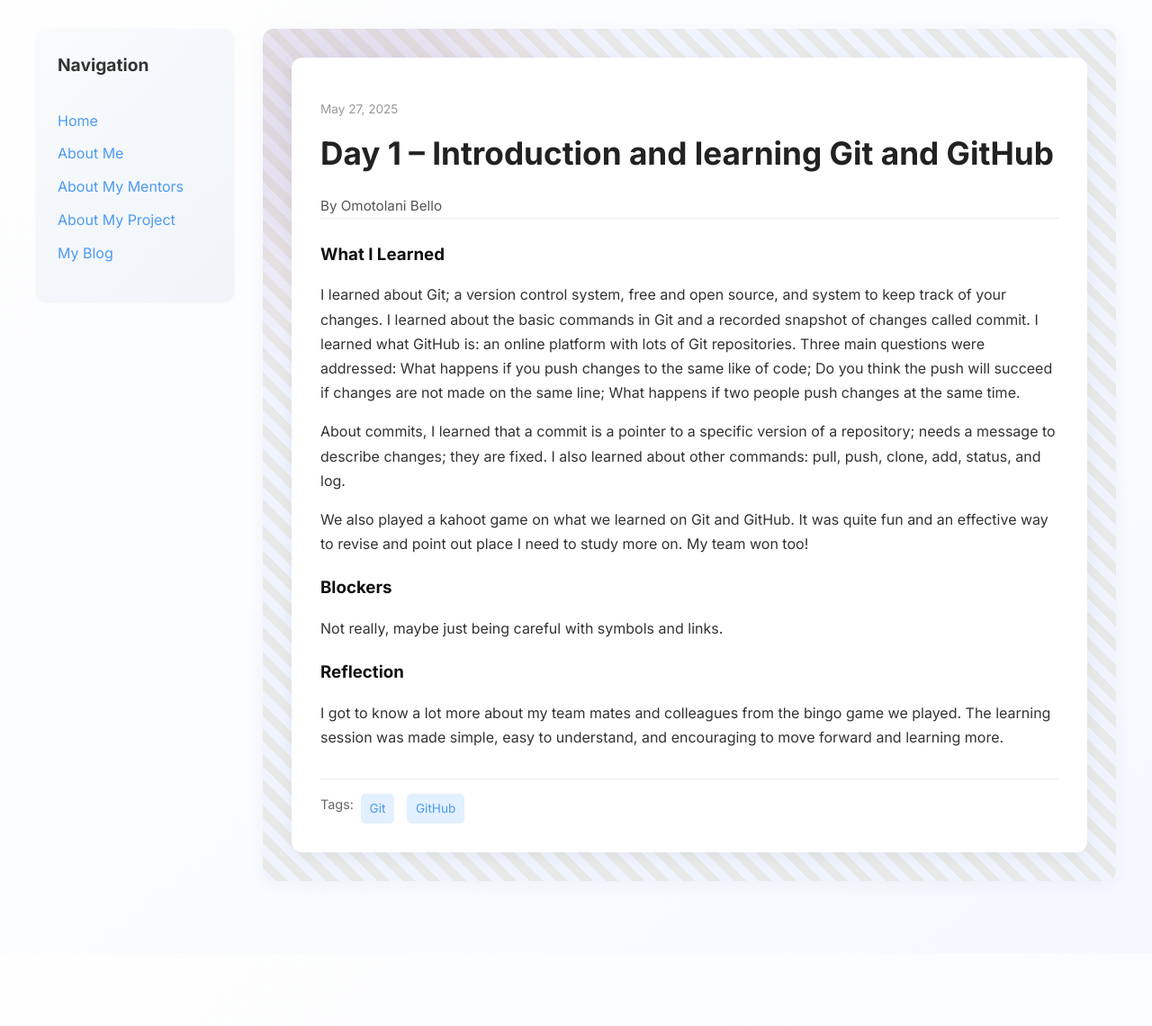
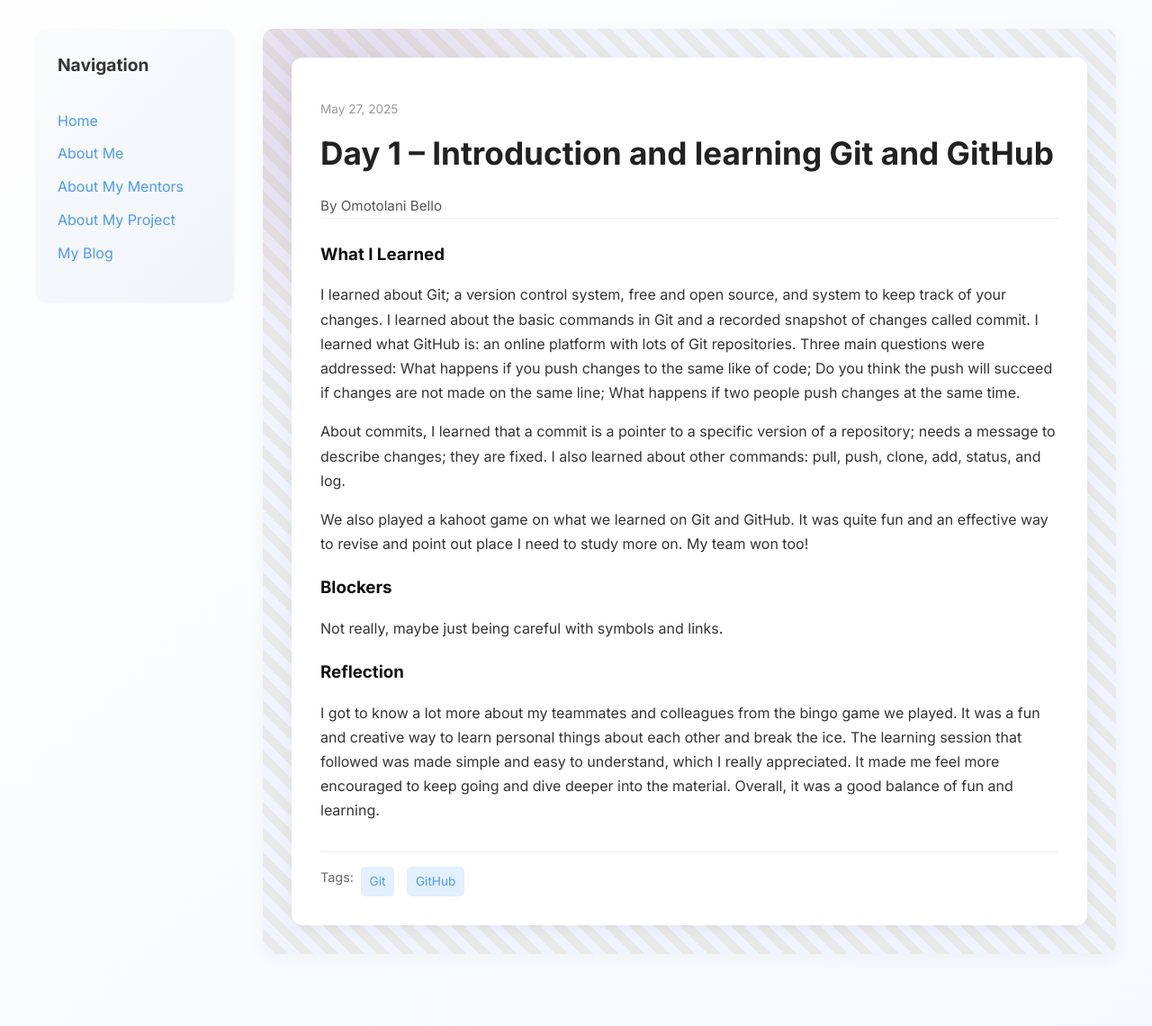
Before and after one commit to TolaniBello/TolaniBello.github.io, a Jekyll site: the page built from _posts/2025-05-27-day-1.md, in a window 1280 px wide. Shown: the whole page at 90% size. Built offline with Jekyll 4.4.1, drawn with Linux system fonts in a browser that asks for light colours; before the commit the page ends 1059 px from its top, so only the background shows below that.

Commit message:
Update 2025-05-27-day-1.md

```diff
--- a/_posts/2025-05-27-day-1.md
+++ b/_posts/2025-05-27-day-1.md
@@ -17,5 +17,5 @@ blockers: |
   Not really, maybe just being careful with symbols and links.
 
 reflection: |
-  I got to know a lot more about my team mates and colleagues from the bingo game we played. The learning session was made simple, easy to understand, and encouraging to move forward and learning more.
+  I got to know a lot more about my teammates and colleagues from the bingo game we played. It was a fun and creative way to learn personal things about each other and break the ice. The learning session that followed was made simple and easy to understand, which I really appreciated. It made me feel more encouraged to keep going and dive deeper into the material. Overall, it was a good balance of fun and learning.
 ---
```
